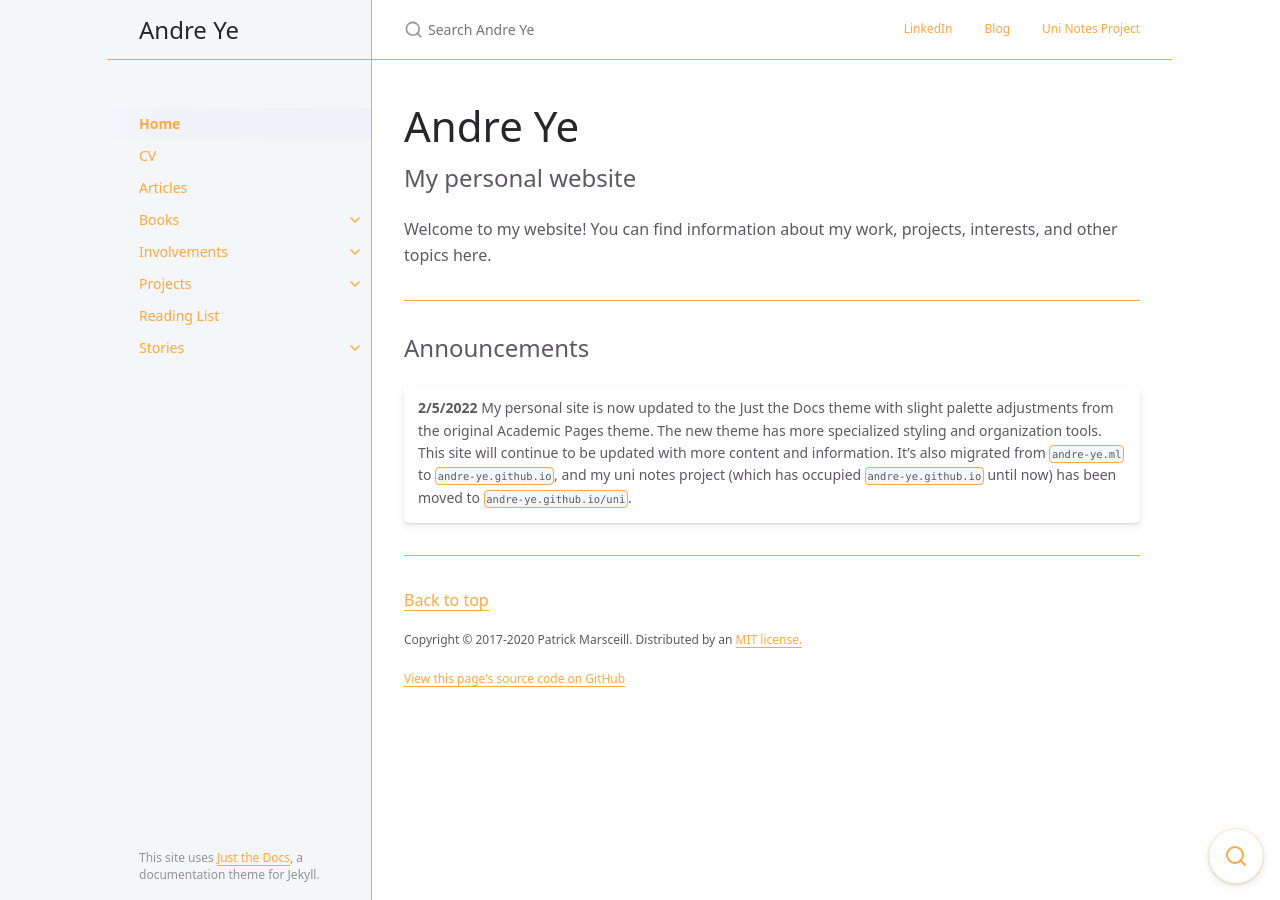
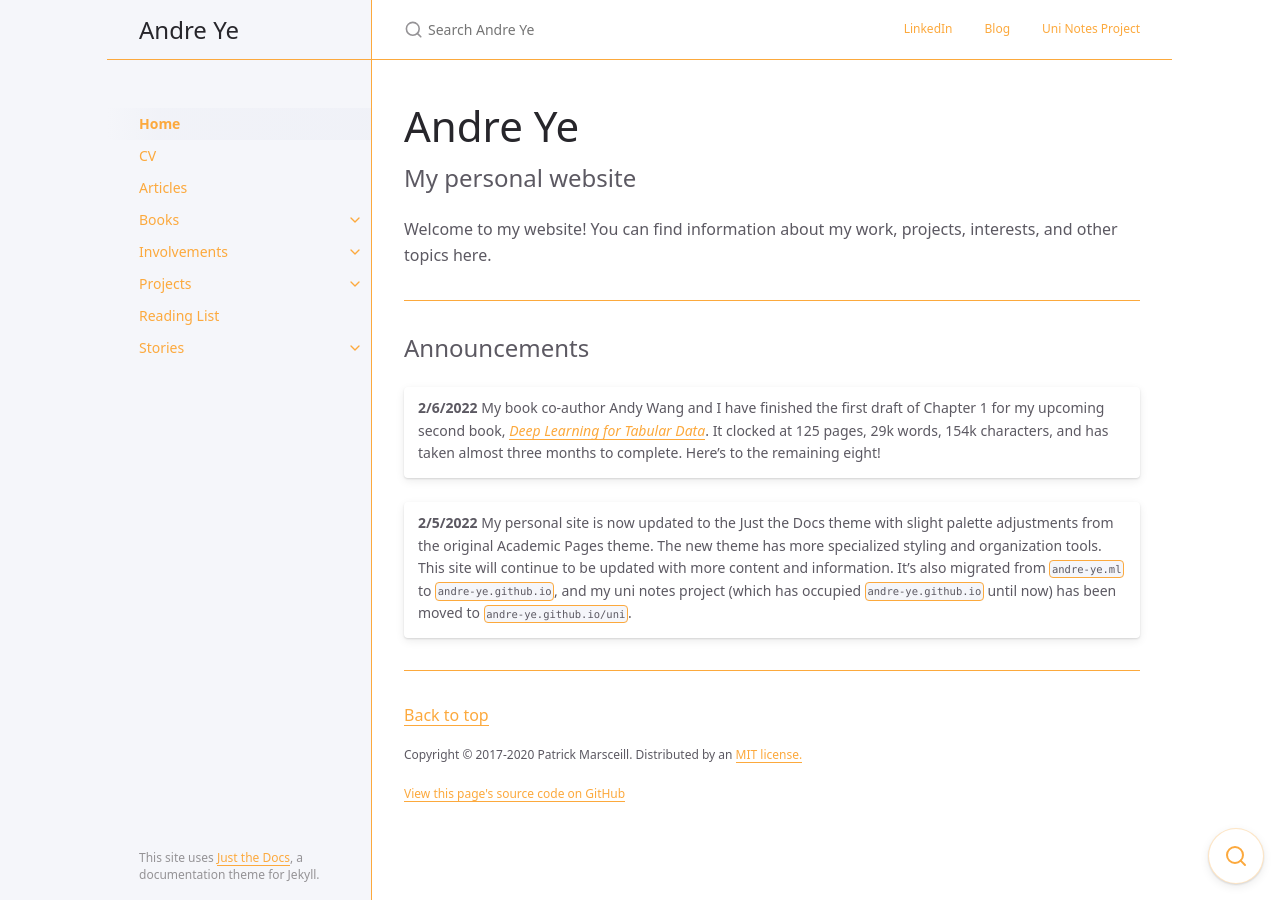
Before and after one commit to andre-ye/andre-ye.github.io-retired, a Jekyll site: the page built from index.md, in a window 1280 px wide. Built offline with Jekyll 4.4.1, drawn with Linux system fonts in a browser that asks for light colours; nearby versions of some CDN libraries.

Commit message:
Update index.md

```diff
--- a/index.md
+++ b/index.md
@@ -19,4 +19,6 @@ Welcome to my website! You can find information about my work, projects, interes
 Announcements
 {: .fs-6 .fw-400 }
 
+| **2/6/2022** My book co-author Andy Wang and I have finished the first draft of Chapter 1 for my upcoming second book, [*Deep Learning for Tabular Data*](https://andre-ye.github.io/docs/books/dl-for-tabular/). It clocked at 125 pages, 29k words, 154k characters, and has taken almost three months to complete. Here's to the remaining eight! |
+
 | **2/5/2022** My personal site is now updated to the Just the Docs theme with slight palette adjustments from the original Academic Pages theme. The new theme has more specialized styling and organization tools. This site will continue to be updated with more content and information. It's also migrated from `andre-ye.ml` to `andre-ye.github.io`, and my uni notes project (which has occupied `andre-ye.github.io` until now) has been moved to `andre-ye.github.io/uni`. |
```
